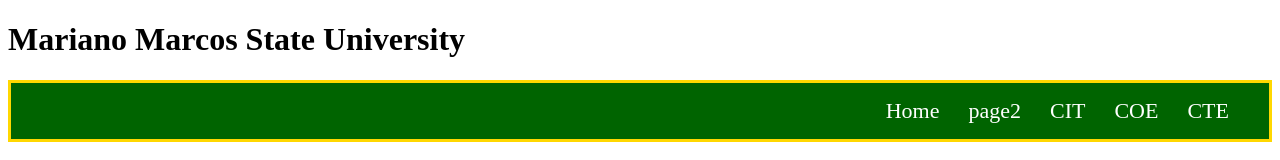
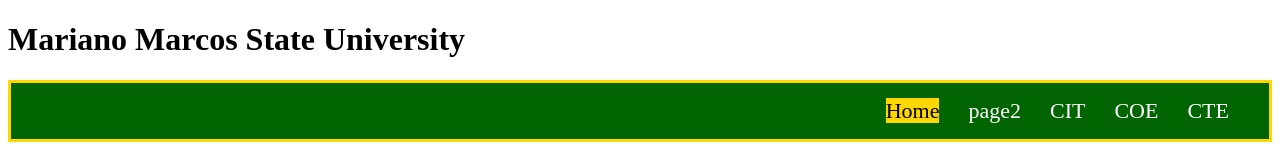
Before and after one commit to Estebankj/act5, a plain HTML site: page cit.html in a window 1280 px wide. In both pictures the pointer is over the link "Home". Shown: the top 160 px of the page. Drawn offline with Linux system fonts and the light colour scheme.

Commit message:
first ver

```diff
--- a/cit.html
+++ b/cit.html
@@ -36,6 +36,10 @@
         }
         tr:nth-child(odd){
             background-color: aqua;
+        }
+        a:hover{
+            color: black;
+            background-color: gold;
         }
     </style>
 </head>
```
Also changed, not shown: coe.html (+4 -0 lines), cte.html (+4 -0 lines), index.html (+4 -1 lines), page2.html (+4 -0 lines).
